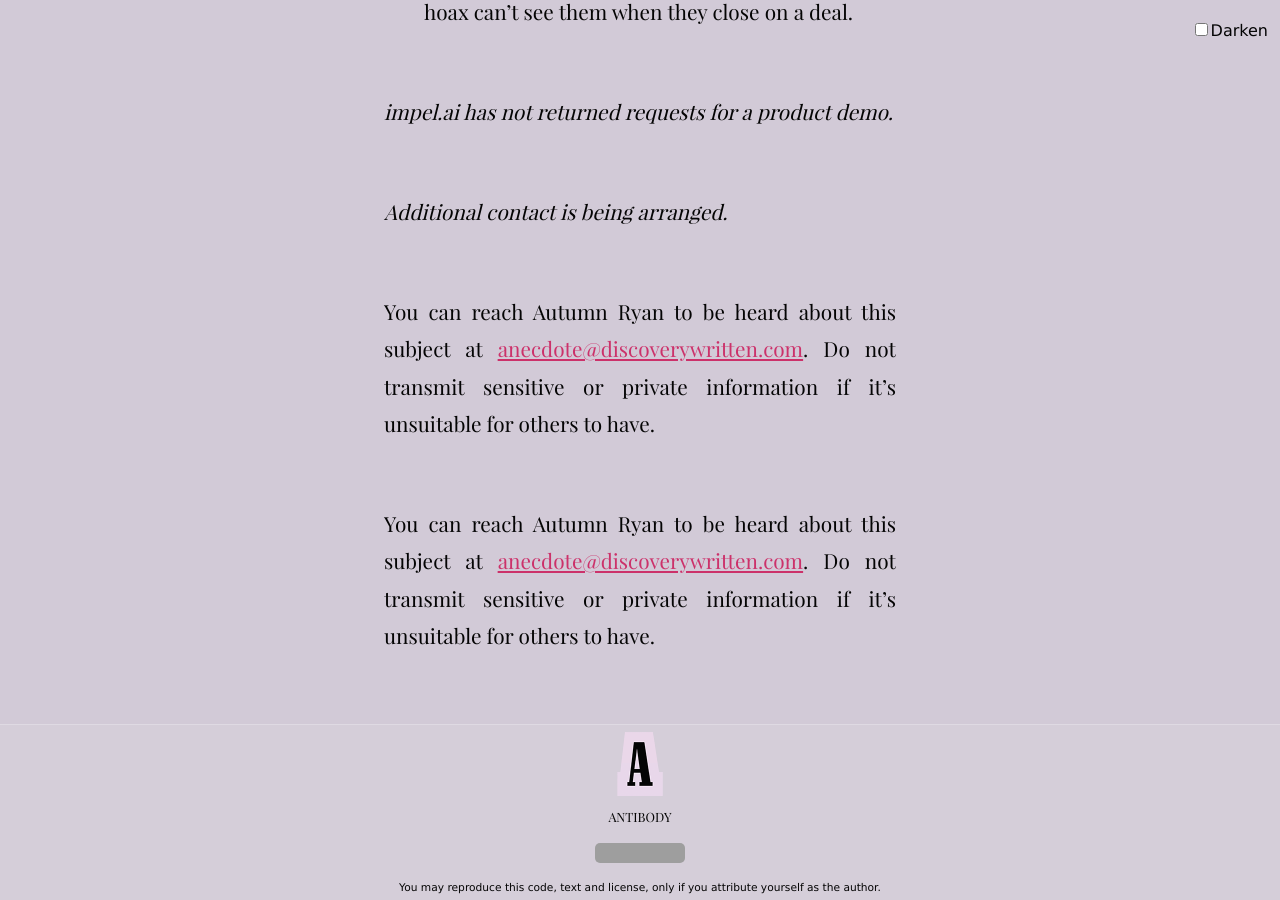
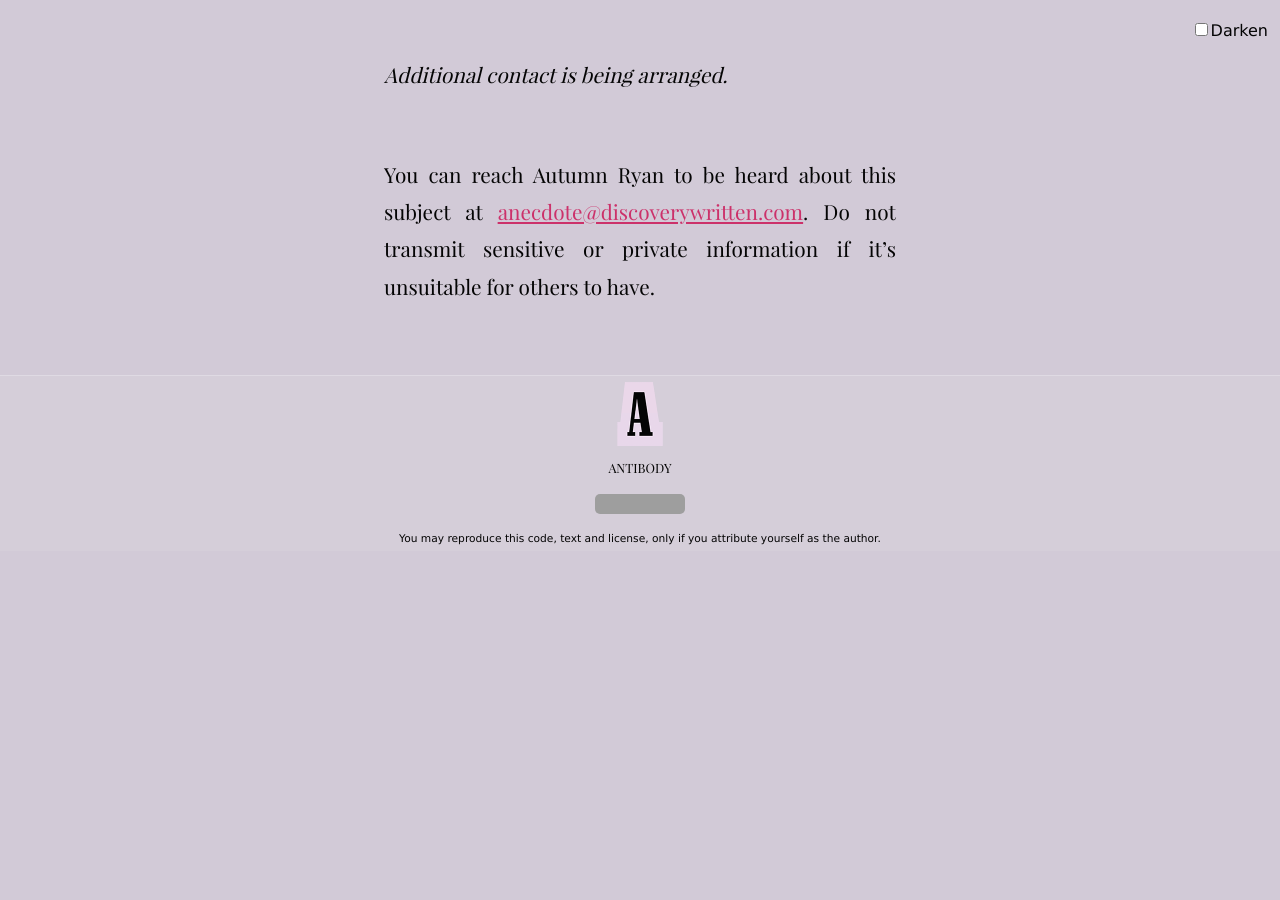
Before and after one commit to tiliv/antibody, a Jekyll site: the page built from docs/journal/autumn-ryan-First-State-Auto-Group/index.md, in a window 1280 px wide and 900 px high, scrolled down 5617 px. Built offline with Jekyll 4.4.1, drawn with Linux system fonts in a browser that asks for light colours; after the commit the page ends 6168 px from its top, so only the background shows below that; some of the changed text lies outside the part shown; grey boxes are pictures that could not be loaded.

Commit message:
Switch layout to noting

```diff
--- a/docs/journal/autumn-ryan-First-State-Auto-Group/index.md
+++ b/docs/journal/autumn-ryan-First-State-Auto-Group/index.md
@@ -13,8 +13,6 @@
 published: true
 index: true
 ---
-
-_Notes are under development. Sourcing is preserved and will be added to a draft._
 
 #### Service Center
 - First State Auto Group owns the Crossroads Hyundai location.
@@ -66,6 +64,3 @@
 _impel.ai has not returned requests for a product demo._
 
 _Additional contact is being arranged._
-
-
-{% include contact/autumn-ryan.html subject=page.contact_subject %}
```
